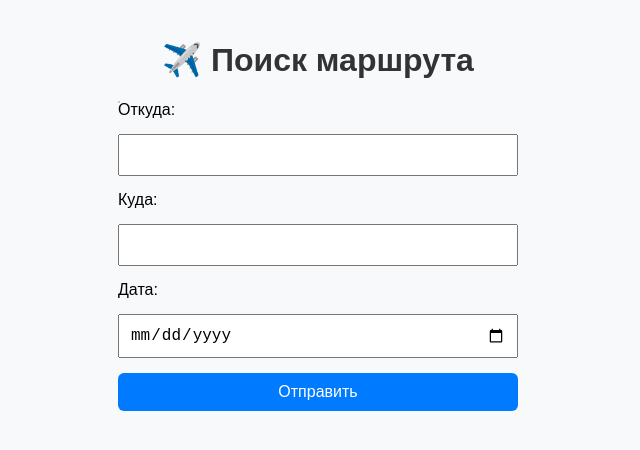
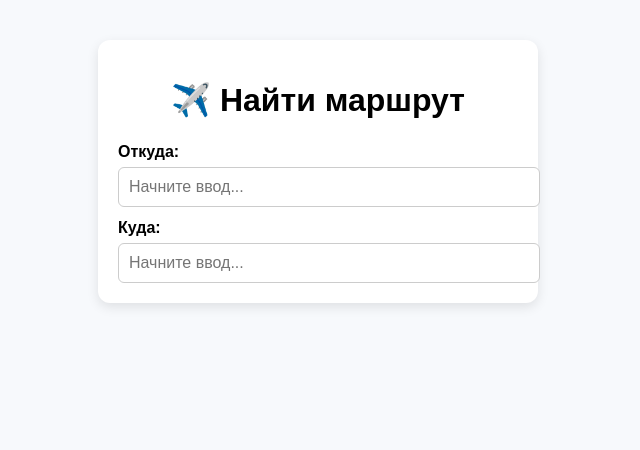
Before and after one commit to Yessenof/citygid-webapp, a plain HTML site: page index.html in a window 1280 px wide. Shown: the whole page, without its empty margins (322-962 px from the left). Drawn offline with Linux system fonts and the light colour scheme.

Commit message:
Add files via upload

```diff
--- a/index.html
+++ b/index.html
@@ -3,26 +3,17 @@
 <head>
   <meta charset="UTF-8" />
   <meta name="viewport" content="width=device-width, initial-scale=1.0"/>
-  <title>CityGid</title>
+  <title>CityGid WebApp</title>
   <link rel="stylesheet" href="style.css" />
 </head>
 <body>
-  <h1>✈️ Поиск маршрута</h1>
-  <form>
-    <label for="from">Откуда:</label>
-    <input id="from" type="text" autocomplete="off" />
-    <div id="from-list" class="autocomplete-list"></div>
+  <div class="container">
+    <h1>✈️ Найти маршрут</h1>
+    <form id="route-form">
+      <label for="from">Откуда:</label>
+      <input list="from-cities" id="from" name="from" placeholder="Начните ввод..." required>
+      <datalist id="from-cities"></datalist>
 
-    <label for="to">Куда:</label>
-    <input id="to" type="text" autocomplete="off" />
-    <div id="to-list" class="autocomplete-list"></div>
-
-    <label for="date">Дата:</label>
-    <input id="date" type="date" required />
-
-    <button type="submit">Отправить</button>
-  </form>
-
-  <script src="script.js"></script>
-</body>
-</html>
+      <label for="to">Куда:</label>
+      <input list="to-cities" id="to" name="to" placeholder="Начните ввод..." required>
+      <datalist id="to-cit
--- a/script.js
+++ b/script.js
@@ -23,7 +23,7 @@ const dateInput = document.getElementById("date");
 const form = document.getElementById("route-form");
 
 Telegram.WebApp.expand();
-const chatId = Telegram.WebApp.initDataUnsafe.user.id;
+const chatId = Telegram.WebApp.initDataUnsafe?.user?.id || null;
 
 function autocomplete(input, list) {
   input.addEventListener("input", () => {
--- a/style.css
+++ b/style.css
@@ -1,24 +1,36 @@
 body {
   font-family: Arial, sans-serif;
-  background: #f8f9fa;
+  background: #f7f9fc;
+  margin: 0;
+  padding: 0;
+}
+
+.container {
+  max-width: 400px;
+  margin: 40px auto;
   padding: 20px;
-  max-width: 400px;
-  margin: auto;
+  background: white;
+  border-radius: 12px;
+  box-shadow: 0 4px 12px rgba(0,0,0,0.1);
 }
 
 h1 {
   text-align: center;
-  color: #333;
+  margin-bottom: 24px;
 }
 
-form {
-  display: flex;
-  flex-direction: column;
-  gap: 15px;
+label {
+  display: block;
+  margin-top: 12px;
+  font-weight: bold;
 }
 
 input, button {
+  width: 100%;
   padding: 10px;
+  margin-top: 6px;
+  border-radius: 6px;
+  border: 1px solid #ccc;
   font-size: 16px;
 }
 
@@ -26,28 +38,10 @@ button {
   background-color: #007bff;
   color: white;
   border: none;
+  margin-top: 20px;
   cursor: pointer;
-  border-radius: 6px;
 }
 
 button:hover {
   background-color: #0056b3;
 }
-
-.autocomplete-list {
-  border: 1px solid #ccc;
-  max-height: 200px;
-  overflow-y: auto;
-  background: white;
-  position: absolute;
-  z-index: 1000;
-}
-
-.autocomplete-item {
-  padding: 8px;
-  cursor: pointer;
-}
-
-.autocomplete-item:hover {
-  background-color: #f0f0f0;
-}
```
